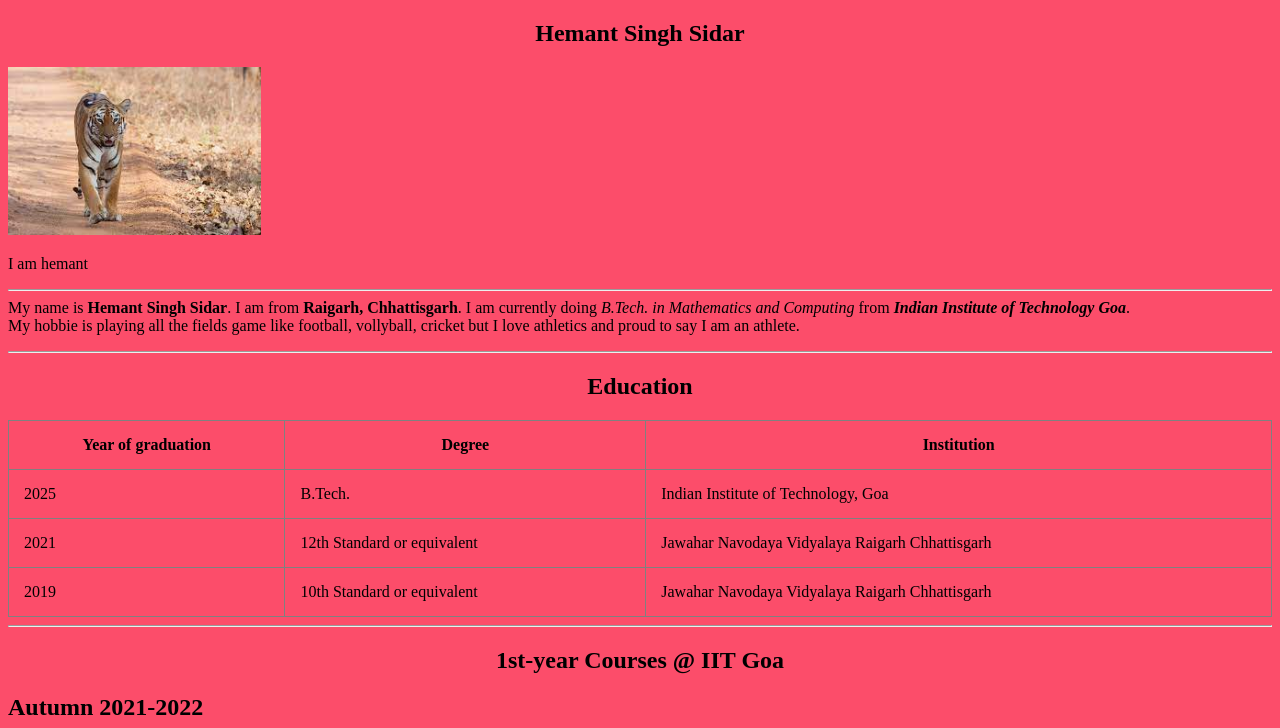
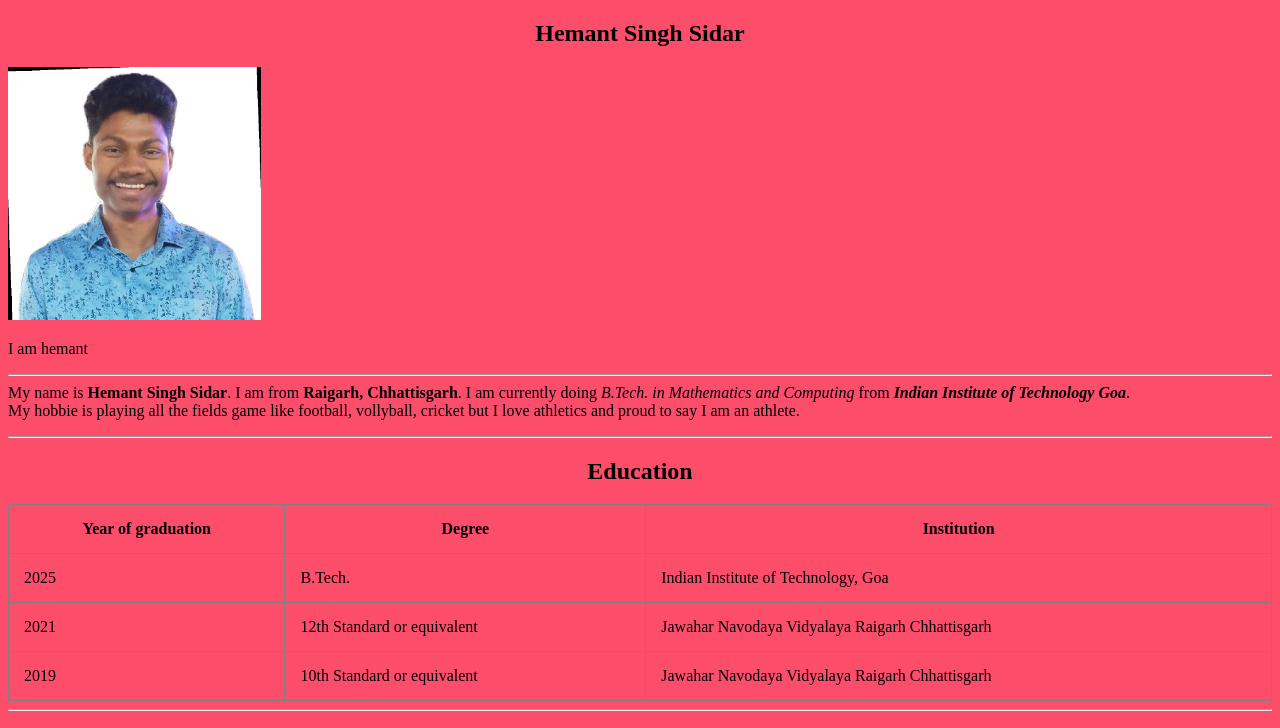
Before and after one commit to H-a-t-710/Hemant-Sidar.github.io, a plain HTML site: page index.html in a window 1280 px wide. Shown: the top 728 px of the page. Drawn offline with Linux system fonts and the light colour scheme.

Commit message:
Update index.html

```diff
--- a/index.html
+++ b/index.html
@@ -9,7 +9,7 @@
         <h2 style="text-align:center;"> Hemant Singh Sidar </h2>
 
         <P>
-            <img src="download.jfif" alt="ERROR" width="20%" height="25%"/>
+            <img src="Hemant.jpeg" alt="ERROR" width="20%" height="25%"/>
         </P>
 
        <p>
```
